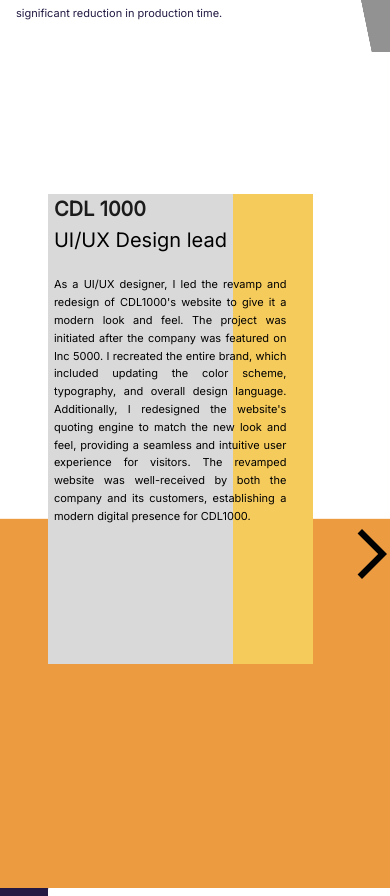
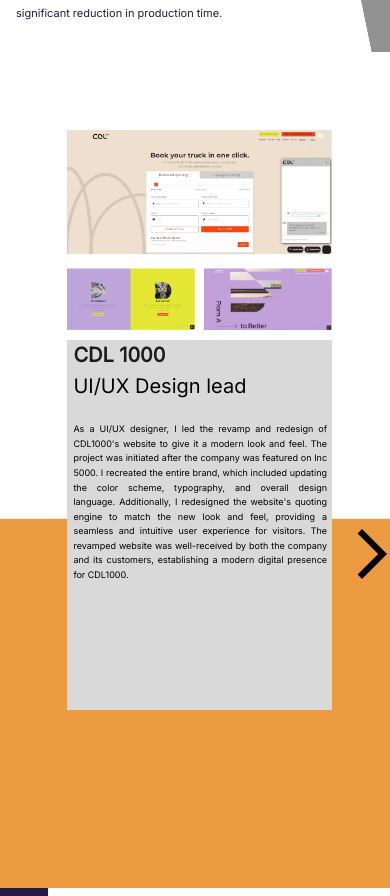
Before and after one commit to saadfarhan124/saad_hassam_web, a Next.js app: page / in a window 390 px wide. Shown: the part 2420-3316 px from the top of the page. Built offline with nearby package versions, Linux system fonts and the light colour scheme.

Commit message:
slidesFixed

```diff
--- a/src/pages/grid/index.js
+++ b/src/pages/grid/index.js
@@ -26,8 +26,8 @@
       <div className={styles.misonary}>
         <ResponsiveMasonry
           columnsCountBreakPoints={{
-            320: 1,
-            710: 2,
+            499: 1,
+            710: 3,
             900: 4,
             1023: 2,
             1100: 4,
--- a/src/pages/portfolio/index.js
+++ b/src/pages/portfolio/index.js
@@ -4,7 +4,7 @@
 import { MdArrowBackIos, MdArrowForwardIos } from "react-icons/md";
 import "slick-carousel/slick/slick.css";
 import "slick-carousel/slick/slick-theme.css";
-import { Row, Col, Image, Typography } from "antd";
+import { Row, Col, Image, Typography, Grid } from "antd";
 import Slider from "react-slick";
 
 const images1 = [
@@ -48,8 +48,11 @@
 
 const images3 = ["/assets/images/b1.png", "/assets/images/b2.png"];
 const images4 = ["/assets/images/c1.png", "/assets/images/c2.png"];
+const imagesMob = ["/assets/images/bm1.png", "/assets/images/cm1.png"];
 
 const Portfolio = () => {
+  const screens = Grid.useBreakpoint();
+
   const [scrollTop, setScrollTop] = useState(0);
 
   const [isScrolled, setIsScrolled] = useState(false);
@@ -123,9 +126,32 @@
           <div className={styles.container4}>
             <Row className={styles.row}>
               <Col
-                xs={24}
-                sm={24}
-                md={24}
+                xs={{ span: 24 }}
+                sm={{ span: 24 }}
+                md={{ span: 24 }}
+                className={styles.col}
+              >
+                <div
+                  className={styles.Mobimages}
+                  style={{
+                    display: screens.xs || !screens.lg ? "flex" : "none",
+                    justifyContent: "center",
+                  }}
+                >
+                  <Image
+                    src={images[1]}
+                    width={265}
+                    height={200}
+                    preview={false}
+                    loading="lazy"
+                    alt="No Image Found"
+                  />
+                </div>
+              </Col>
+              <Col
+                xs={{ span: 24 }}
+                sm={{ span: 24 }}
+                md={{ span: 24 }}
                 lg={10}
                 xl={8}
                 xxl={8}
@@ -156,9 +182,9 @@
                 </div>
               </Col>
               <Col
-                xs={24}
-                sm={24}
-                md={8}
+                xs={{ span: 24 }}
+                sm={{ span: 24 }}
+                md={{ span: 24 }}
                 lg={7}
                 xl={13}
                 xxl={11}
@@ -259,12 +285,28 @@
                     loading="lazy"
                     alt="No Image Found"
                   />
+                </div>{" "}
+                <div
+                  className={styles.Mobimages}
+                  style={{
+                    display: screens.xs || !screens.lg ? "flex" : "none",
+                    justifyContent: "center",
+                  }}
+                >
+                  <Image
+                    src={imagesMob[0]}
+                    width={265}
+                    height={200}
+                    preview={false}
+                    loading="lazy"
+                    alt="No Image Found"
+                  />
                 </div>
               </Col>
               <Col
                 xs={24}
                 sm={24}
-                md={16}
+                md={24}
                 lg={11}
                 xl={{ span: 9, pull: 1 }}
                 xxl={{ span: 9, pull: 0 }}
@@ -298,7 +340,7 @@
               <Col
                 xs={24}
                 sm={24}
-                md={8}
+                md={24}
                 lg={8}
                 xl={4}
                 xxl={{ span: 9, pullL: 2 }}
@@ -314,7 +356,7 @@
                     loading="lazy"
                     alt="No Image Found"
                   />
-                </div>
+                </div>{" "}
               </Col>
             </Row>
           </div>
@@ -341,11 +383,27 @@
                     alt="No Image Found"
                   />
                 </div>
+                <div
+                  className={styles.Mobimages}
+                  style={{
+                    display: screens.xs || !screens.lg ? "flex" : "none",
+                    justifyContent: "center",
+                  }}
+                >
+                  <Image
+                    src={imagesMob[1]}
+                    width={265}
+                    height={200}
+                    preview={false}
+                    loading="lazy"
+                    alt="No Image Found"
+                  />
+                </div>
               </Col>
               <Col
                 xs={24}
                 sm={24}
-                md={16}
+                md={24}
                 lg={11}
                 xl={{ span: 9, pull: 1 }}
                 xxl={{ span: 9, pull: 0 }}
@@ -402,6 +460,29 @@
 
           <div className={styles.container4}>
             <Row className={styles.row}>
+              <Col
+                xs={{ span: 24 }}
+                sm={{ span: 24 }}
+                md={{ span: 24 }}
+                className={styles.col}
+              >
+                <div
+                  className={styles.Mobimages}
+                  style={{
+                    display: screens.xs || !screens.lg ? "flex" : "none",
+                    justifyContent: "center",
+                  }}
+                >
+                  <Image
+                    src={images2[0]}
+                    width={265}
+                    height={220}
+                    preview={false}
+                    loading="lazy"
+                    alt="No Image Found"
+                  />
+                </div>
+              </Col>
               <Col
                 xs={24}
                 sm={24}
--- a/src/styles/Experience.module.css
+++ b/src/styles/Experience.module.css
@@ -176,7 +176,8 @@
 
 
 }
-@media (max-width: 425px) {
+@media (max-width: 499px) {
+
 
 .t1{
   margin-top: 3rem;
--- a/src/styles/Grid.module.css
+++ b/src/styles/Grid.module.css
@@ -19,7 +19,9 @@
 @media (max-width: 2560px) {
 
 }
-@media (max-width: 425px) {
+
+@media (min-width:280px ) and (max-width:1023px )  {
+
 
 .misonary {
   width: 100% !important;
--- a/src/styles/Home.module.css
+++ b/src/styles/Home.module.css
@@ -220,7 +220,7 @@
   }
 
 
-@media (max-width: 425px) {
+@media (max-width: 499px) {
   .container{
     background-size: 90% 30%;
     background-position: center top 23vh;
--- a/src/styles/Portfolio.module.css
+++ b/src/styles/Portfolio.module.css
@@ -567,7 +567,14 @@
 
  }
 
- @media (min-width:500px ) and (max-width:768px )  {
+ @media (min-width:500px ) and (max-width:1023px )  {
+
+  .col1 {
+    margin-top: 0;
+    display: flex;
+    justify-content: center;
+  }
+
   .texts , .texts1 ,.textclan{
     width: 85%;
   }
@@ -595,13 +602,22 @@
  .textbox ,.textbox1 ,.clanbox{
   width: 500px ;
   margin-left: 2rem;
+  background:#D9D9D9 !important;
+  margin-top: 1rem ;
+
  }
+
 
  }
 
  @media (max-width: 425px) {}
 
- @media (max-width: 425px) {
+ @media (max-width: 499px) {
+  .col1 {
+    margin-top: 0;
+    display: flex;
+    justify-content: center;
+  }
   .downarrow{
     text-align: center;
     margin-top: -10rem;
@@ -622,7 +638,7 @@
     font-size: 20px !important;
   }
   .c4 ,.d4{
-    font-size: 11px;
+    font-size: 9px;
   }
   .container3{
     margin: 0 0;
@@ -641,17 +657,21 @@
 
   .textbox ,.clanbox{
     width: 265px;
+    height: 370px;
+    margin-top: 10px;
+  background:#D9D9D9 !important;
+
   }
   .texts{
-    width: 90%;
+    width: 98%;
   }  .textbox1{
     width: 265px;
   }
   .texts1{
-    width: 90%;
+    width: 98%;
   }
   .textclan{
-    width: 90%;
+    width: 98%;
     padding: 3px;
   }
   .misonary{
@@ -671,7 +691,7 @@
   }
 
   .container3{
-    margin: 0 0;
+    margin: 0 5px;
   } .container4{
     margin: 0 5px;
   }  .container5{
@@ -683,19 +703,21 @@
   }
 
   .textbox,.clanbox{
-    width: 200px;
-    height: 70vh;
+    width: 230px;
+    height: 360px;
+    margin-top: 10px;
+
   }
   .texts{
-    width: 90%;
+    width: 98%;
   }  .textbox1{
-    width: 200px;
+    width: 230px;
   }
   .texts1{
-    width: 90%;
+    width: 100%;
   }
   .textclan{
-    width: 90%;
+    width: 98%;
     text-align: justify;
   }
   .misonary{
@@ -708,7 +730,7 @@
     font-size: 18px !important;
   }
   .c4 ,.d4{
-    font-size: 9px;
+    font-size: 8px;
 
   }
 
```
Also changed, not shown: public/assets/images/bm1.png (added), public/assets/images/cm1.png (added).
